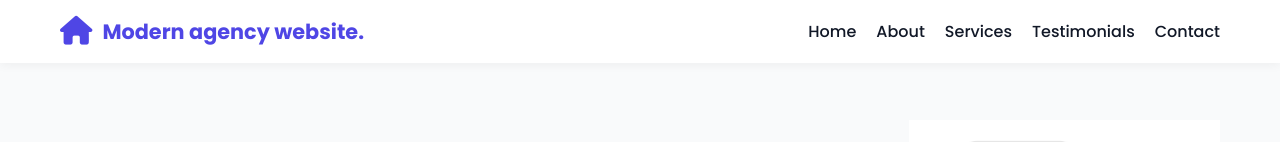
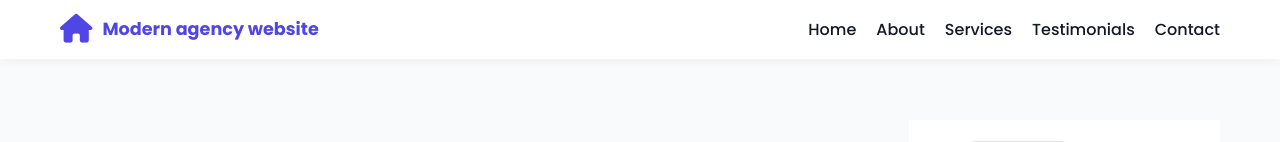
Before and after one commit to shrawi10317/modern-agency-website, a plain HTML site: page index.html in a window 1280 px wide. Shown: the top 142 px of the page. Drawn offline with Linux system fonts and the light colour scheme.

Commit message:
second commit

```diff
--- a/css/style.css
+++ b/css/style.css
@@ -44,7 +44,7 @@ header {
 }
 
 .logo {
-  font-size: 1.3rem;
+  font-size: 1.1rem;
   font-weight: 700;
   color: #4F46E5;
   white-space: nowrap;
--- a/index.html
+++ b/index.html
@@ -22,7 +22,7 @@
 
            <div class="main_cn">
             <i class="fa-solid fa-house"></i>
-            <p class="logo">Modern agency website.</p>
+            <p class="logo">Modern agency website</p>
           </div>
 
             <ul class="nav-links">
```
